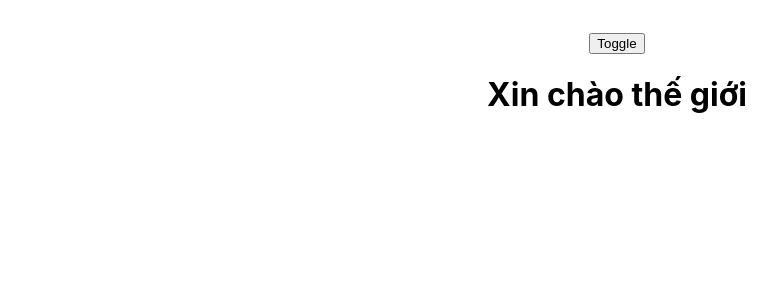
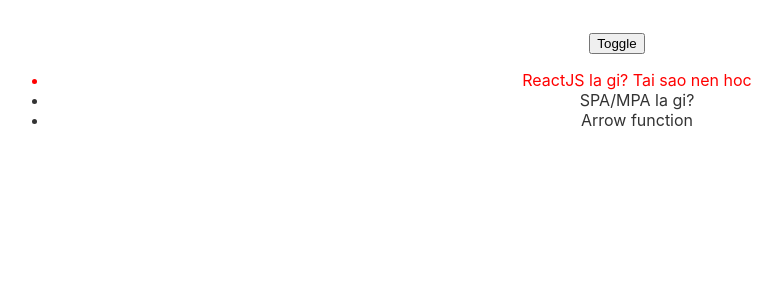
Before and after one commit to ncp204/react, a React (Create React App) app in the folder my_app/: page / in a window 1280 px wide. Both pictures are taken after a click on the button "Toggle". Shown: the top 300 px of the page, without its empty margins (23-805 px from the left). Built offline with nearby package versions, Linux system fonts and the light colour scheme.

Commit message:
học useEffect cơ bản

```diff
--- a/my_app/src/Content.js
+++ b/my_app/src/Content.js
@@ -1,10 +1,201 @@
-import React from 'react'
+import React, { useEffect, useState } from 'react'
+
+/*
+1. Update DOM
+  -title
+2. Call API
+
+3. Listen DOM events
+  - Scroll
+  - Resize
+4. Clean up
+  - Remove listener/ Unsubcribe
+  - Clean timer
+*/
+
+// 1. useEffect(callback)
+// - Gọi callback mỗi khi component re-render
+// - Gọi callback sau khi component thêm element vào DOM
+// 2. useEffect(callback, [])
+// - Chỉ gọi callback 1 gần sau khi component mounted
+// 3. useEffect(callback, [dependency])
+// - Callback sẽ được gọi lại mỗi khi dependency thay đổi
+
+// -----------------------------
+// 1. Callback luôn được gọi sau khi component mounted
+// 2. Cleanup function luôn được gọi trước khi componet unmounted
+// 3. Cleanup function luôn được gọi trước khi callback được gọi(trừ lần mounted đầu tiên)
+
+const tabs = ['posts', 'comments', 'albums'];
 
 function Content() {
+    // const [title, setTitle] = useState('');
+    // const [posts, setPosts] = useState([]);
+    // const [type, setType] = useState('posts');
+    // const [showGoToTop, setShowToTop] = useState(false);
+    // const [width, setWidth] = useState(window.innerWidth);
+    // const [countdown, setCountdown] = useState(5);
+
+    // useEffect(() => {
+    //     console.log('Title change: ');
+    //     fetch(`https://jsonplaceholder.typicode.com/${type}`)
+    //         .then(res => res.json()
+    //             .then(data => {
+    //                 setPosts(data)
+    //             }))
+    // }, [type]);
+
+    // // scroll
+    // useEffect(() => {
+    //     const handleScroll = () => {
+    //         // if (window.scrollY >= 200) {
+    //         //     // show
+    //         //     setShowToTop(true)
+    //         // } else {
+    //         //     //hide
+    //         //     setShowToTop(false)
+    //         // }
+    //         setShowToTop(window.scrollY >= 200);
+    //     }
+
+    //     window.addEventListener('scroll', handleScroll)
+    //     // Cleanup function
+    //     return () => {
+    //         window.removeEventListener('scroll', handleScroll)
+    //     }
+
+    // }, [])
+
+    // // resize
+    // useEffect(() => {
+    //     const hanldeResize = () => {
+    //         setWidth(window.innerWidth);
+    //     }
+    //     window.addEventListener('resize', hanldeResize)
+    //     // Cleanup function
+    //     return () => {
+    //         window.removeEventListener('resize', hanldeResize)
+    //     }
+    // })
+
+    // // timer
+    // useEffect(() => {
+    //     const timerId = setInterval(() => {
+    //         setCountdown(prev => {
+    //             return prev > 0 ? prev - 1 : prev;
+    //         })
+    //     }, 1000)
+
+    //     return () => {
+    //         clearInterval(timerId)
+    //     }
+    // }, [])
+
+
+    // const [avatar, setAvatar] = useState();
+    // const handlePreviewAvatar = (e) => {
+    //     const file = e.target.files[0];
+    //     file.preview = URL.createObjectURL(file);
+    //     setAvatar(file);
+    // }
+
+    // useEffect(() => {
+    //     return () => {
+    //         avatar && URL.revokeObjectURL(avatar.preview);
+    //     }
+    // }, [avatar])
+
+    const lessons = [
+        {
+            id: 1,
+            name: 'ReactJS la gi? Tai sao nen hoc'
+        },
+        {
+            id: 2,
+            name: 'SPA/MPA la gi?'
+        },
+        {
+            id: 3,
+            name: 'Arrow function'
+        }
+    ]
+
+    const [lessonId, setLessonId] = useState(1);
+    useEffect(()=> {
+        const handleComment = ({detail}) =>{
+            console.log(detail);
+        }
+        window.addEventListener(`lesson-${lessonId}`, handleComment)
+
+        return () => {
+            window.removeEventListener(`lesson-${lessonId}`, handleComment)
+        }
+    }, [lessonId])
+
     return (
-        <h1>
-            Xin chào thế giới
-        </h1>
+        // <div>
+        //     <h1>{countdown}</h1>
+        //     <h1>{width}</h1>
+        //     {tabs.map(tab => (
+        //         <button
+        //             key={tab}
+        //             style={
+        //                 type === tab ? {
+        //                     color: '#fff',
+        //                     backgroundColor: '#333'
+        //                 } : {}
+        //             }
+        //             onClick={() => { setType(tab) }}
+        //         >
+        //             {tab}
+        //         </button>
+        //     ))}
+        //     <input value={title} onChange={e => setTitle(e.target.value)} />
+        //     <ul>
+        //         {posts.map(post => (
+        //             <li key={post.id}>{post.title || post.name}</li>
+        //         ))}
+        //     </ul>
+        //     {showGoToTop && (
+        //         <button
+        //             style={{
+        //                 position: 'fixed',
+        //                 right: 20,
+        //                 bottom: 20,
+        //             }}
+        //         >
+        //             Go to top
+        //         </button>
+        //     )}
+        // </div>
+
+        // <div>
+        //     <input
+        //     type='file'
+        //     multiple
+        //     onChange={handlePreviewAvatar}
+        //     />
+
+        //     {avatar && (
+        //         <img src={avatar.preview} alt="" width="80%" />
+        //     )}
+        // </div>
+
+        <div>
+            <ul>
+                {lessons.map(lesson => (
+                    <li
+                        key={lesson.id}
+                        style={{
+                            color: lessonId === lesson.id ? 'red' : '#333'
+                        }}
+                        onClick={() => setLessonId(lesson.id)}
+                    >
+                        {lesson.name}
+                    </li>
+                ))}
+            </ul>
+        </div>
     )
 }
 
--- a/my_app/src/index.js
+++ b/my_app/src/index.js
@@ -3,6 +3,21 @@
 import './index.css';
 import App from './App';
 import reportWebVitals from './reportWebVitals';
+
+// Fake comments
+function emitComment(id) {
+  setInterval(() => {
+    window.dispatchEvent(
+      new CustomEvent(`lesson-${id}`, {
+        detail: `Nội dung comment của lesson ${id}`
+      })
+    )
+  }, 2000)
+}
+
+emitComment(1)
+emitComment(2)
+emitComment(3)
 
 const root = ReactDOM.createRoot(document.getElementById('root'));
 root.render(
```
